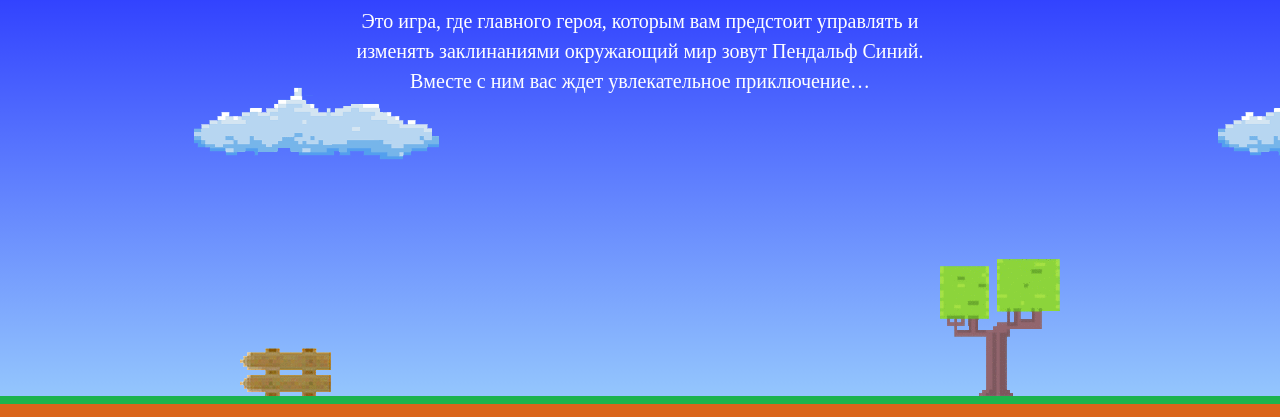
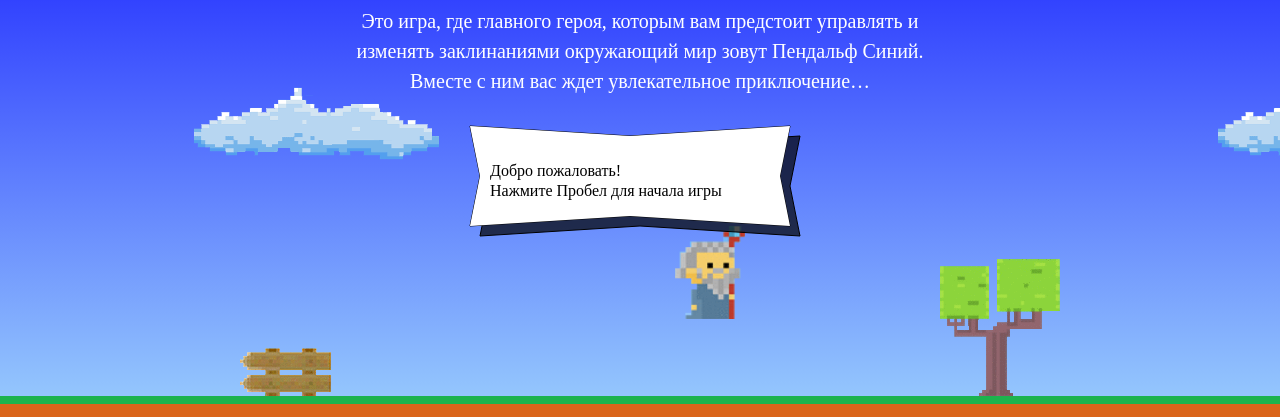
Before and after one commit to josefbonanno/280531-code-and-magick, a website: page index.html in a window 1280 px wide. Shown: the part 203-620 px from the top of the page. Drawn offline with Linux system fonts and the light colour scheme; a web font is replaced by a local one.

Commit message:
Выполнил последнее задание "Знакомство"

```diff
--- a/index.html
+++ b/index.html
@@ -168,6 +168,35 @@
     <p class="setup-similar-label">Петр Петров</p>
   </div>
 </template>
+<script>
+ var fireballSize = 22;
+ var left = true;
+ var getFireballSpeed = function () {
+    if (left) {
+    getFireballSpeed = 5;
+  } else {
+     getFireballSpeed = 2;
+  }
+  return getFireballSpeed
+}
+ var wizardSpeed = 3;
+ var wizardWidth = 70;
+ var getWizardHeight = function() {
+  getWizardHeight= 1.337 * wizardWidth;
+  return getWizardHeight;
+}
+ var getWizardX = function (width) {
+   wizardX = (width + wizardWidth) / 2;
+   return wizardX;
+}
 
+ var getWizardY = function (height) {
+   WizardY = (height + getWizardHeight) * 0.33;
+   return WizardY;
+ }
+
+
+</script>
+<script src="./js/game.js"></script>
 </body>
 </html>
```
